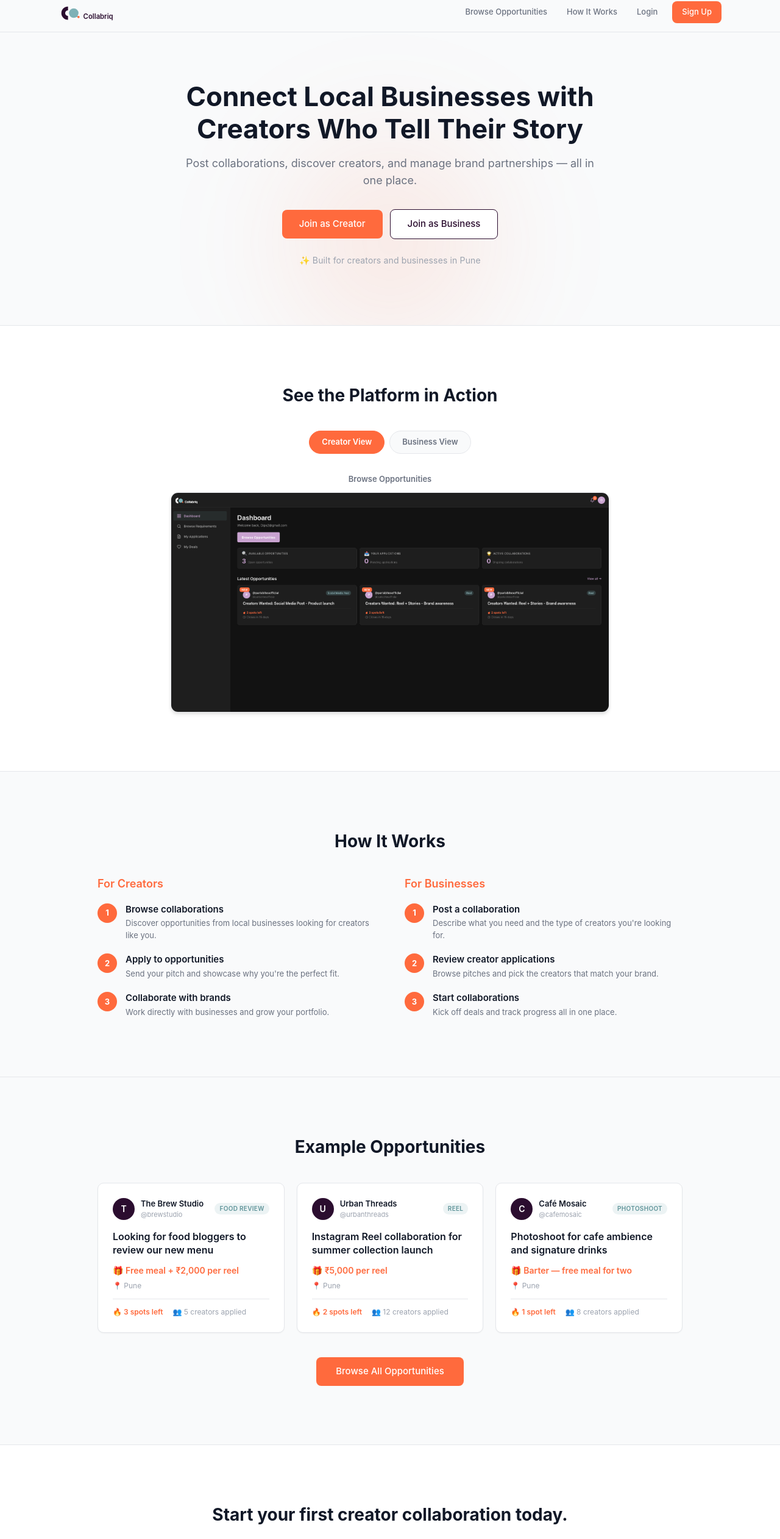
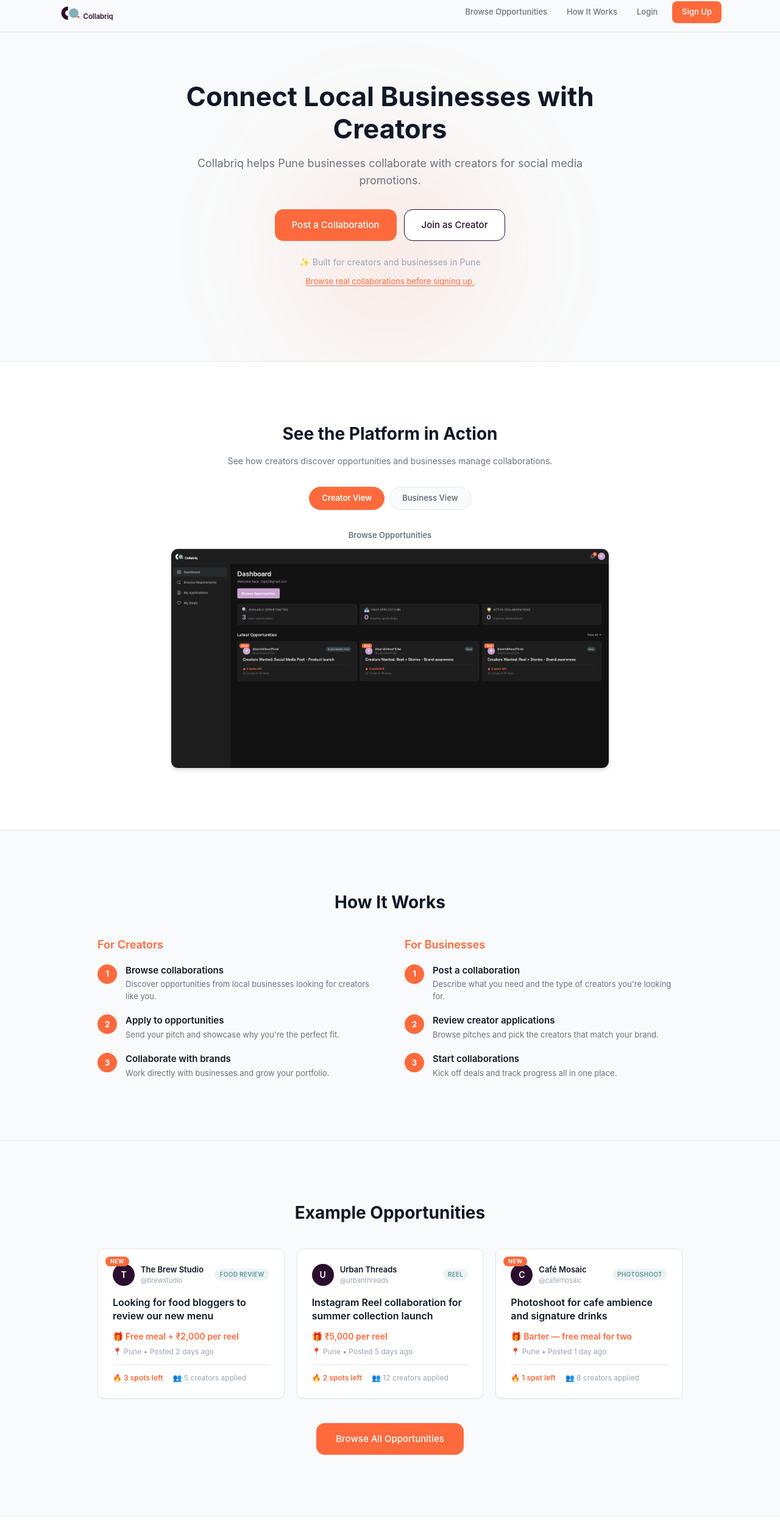
Before and after one commit to VickyManora/Collabriq, an Angular app: page / in a window 1280 px wide. Shown: the part 12-2535 px from the top of the page at 61% size. Built offline with nearby package versions, Linux system fonts and the light colour scheme.

Commit message:
landing page improvement

```diff
--- a/src/app/features/landing/landing.html
+++ b/src/app/features/landing/landing.html
@@ -39,15 +39,18 @@
 <section class="hero">
   <div class="hero__glow"></div>
   <div class="hero__inner">
-    <h1 class="hero__title">Connect Local Businesses with Creators Who Tell Their Story</h1>
+    <h1 class="hero__title">Connect Local Businesses with Creators</h1>
     <p class="hero__sub">
-      Post collaborations, discover creators, and manage brand partnerships — all in one place.
+      Collabriq helps Pune businesses collaborate with creators for social media promotions.
     </p>
     <div class="hero__actions">
-      <a routerLink="/auth/signup" [queryParams]="{ role: 'creator' }" class="hero__btn hero__btn--accent">Join as Creator</a>
-      <a routerLink="/auth/signup" [queryParams]="{ role: 'business' }" class="hero__btn hero__btn--outline">Join as Business</a>
+      <a routerLink="/auth/signup" [queryParams]="{ role: 'business' }" class="hero__btn hero__btn--accent">Post a Collaboration</a>
+      <a routerLink="/auth/signup" [queryParams]="{ role: 'creator' }" class="hero__btn hero__btn--outline">Join as Creator</a>
     </div>
     <p class="hero__trust">✨ Built for creators and businesses in Pune</p>
+    <p class="hero__browse-hint">
+      <a routerLink="/browse">Browse real collaborations before signing up.</a>
+    </p>
   </div>
 </section>
 
@@ -55,6 +58,7 @@
 <section class="preview">
   <div class="preview__inner">
     <h2 class="section-title">See the Platform in Action</h2>
+    <p class="preview__subtitle">See how creators discover opportunities and businesses manage collaborations.</p>
     <div class="preview__tabs">
       <button
         class="preview__tab"
@@ -157,6 +161,9 @@
     <div class="examples__grid">
       @for (opp of opportunities; track opp.title) {
         <div class="ex-card">
+          @if (opp.isNew) {
+            <span class="ex-card__badge">NEW</span>
+          }
           <div class="ex-card__header">
             <span class="ex-card__avatar">{{ opp.initial }}</span>
             <div class="ex-card__header-text">
@@ -167,7 +174,7 @@
           </div>
           <h3 class="ex-card__title">{{ opp.title }}</h3>
           <p class="ex-card__compensation">{{ opp.compensation }}</p>
-          <p class="ex-card__location">📍 {{ opp.location }}</p>
+          <p class="ex-card__location">📍 {{ opp.location }} &bull; Posted {{ opp.postedAgo }}</p>
           <div class="ex-card__footer">
             <span class="ex-card__spots">{{ opp.spots }}</span>
             <span class="ex-card__applicants">👥 {{ opp.applicants }} creators applied</span>
@@ -184,7 +191,7 @@
 <!-- Final CTA -->
 <section class="cta">
   <div class="cta__inner">
-    <h2 class="cta__title">Start your first creator collaboration today.</h2>
+    <h2 class="cta__title">Start your first creator collaboration in minutes.</h2>
     <div class="cta__actions">
       <a routerLink="/auth/signup" class="cta__btn cta__btn--accent">Sign Up</a>
       <a routerLink="/auth/login" class="cta__btn cta__btn--outline">Login</a>
--- a/src/app/features/landing/landing.scss
+++ b/src/app/features/landing/landing.scss
@@ -155,13 +155,13 @@
 
 .hero {
   position: relative;
-  padding: 7rem 1rem 4rem;
+  padding: 7rem 1rem 5rem;
   text-align: center;
   overflow: hidden;
   border-bottom: 1px solid var(--color-border);
 
   @include respond-to($breakpoint-md) {
-    padding: 9rem 2rem 6rem;
+    padding: 9rem 2rem 7.5rem;
   }
 
   &__glow {
@@ -223,10 +223,15 @@
     @include btn-base;
     font-size: 0.9375rem;
     padding: 0.75rem 1.75rem;
+    min-height: 52px;
+    border-radius: 14px;
     text-decoration: none;
     transition: background 0.2s ease, transform 0.2s ease, box-shadow 0.2s ease;
     width: 100%;
     text-align: center;
+    display: inline-flex;
+    align-items: center;
+    justify-content: center;
 
     @include respond-to($breakpoint-sm) {
       width: auto;
@@ -262,6 +267,22 @@
     color: var(--color-text-faint);
     letter-spacing: 0.01em;
   }
+
+  &__browse-hint {
+    margin-top: 0.75rem;
+    font-size: 0.8125rem;
+
+    a {
+      color: var(--color-accent);
+      text-decoration: underline;
+      text-underline-offset: 2px;
+      transition: color 0.2s ease;
+
+      &:hover {
+        color: var(--color-accent-dark);
+      }
+    }
+  }
 }
 
 // ─── Platform Preview ───
@@ -272,12 +293,19 @@
   border-bottom: 1px solid var(--color-border);
 
   @include respond-to($breakpoint-md) {
-    padding: 6rem 2rem;
+    padding: 6.25rem 2rem;
   }
 
   &__inner {
     max-width: 720px;
     margin: 0 auto;
+  }
+
+  &__subtitle {
+    text-align: center;
+    font-size: 0.875rem;
+    color: var(--color-text-muted);
+    margin: -1.5rem 0 2rem;
   }
 
   &__tabs {
@@ -391,7 +419,7 @@
   border-bottom: 1px solid var(--color-border);
 
   @include respond-to($breakpoint-md) {
-    padding: 6rem 2rem;
+    padding: 6.25rem 2rem;
   }
 
   &__inner {
@@ -471,7 +499,7 @@
   border-bottom: 1px solid var(--color-border);
 
   @include respond-to($breakpoint-md) {
-    padding: 6rem 2rem;
+    padding: 6.25rem 2rem;
   }
 
   &__inner {
@@ -500,6 +528,11 @@
     color: #fff;
     font-size: 0.9375rem;
     padding: 0.75rem 2rem;
+    min-height: 52px;
+    border-radius: 14px;
+    display: inline-flex;
+    align-items: center;
+    justify-content: center;
     text-decoration: none;
     transition: background 0.2s ease, transform 0.2s ease, box-shadow 0.2s ease;
 
@@ -513,13 +546,29 @@
 
 .ex-card {
   @include card;
+  position: relative;
   display: flex;
   flex-direction: column;
-  transition: transform 0.2s ease, box-shadow 0.2s ease;
+  transition: transform 0.25s ease, box-shadow 0.25s ease;
 
   &:hover {
-    transform: translateY(-4px);
-    box-shadow: 0 10px 25px rgba(0, 0, 0, 0.12);
+    transform: translateY(-6px);
+    box-shadow: 0 18px 40px rgba(0, 0, 0, 0.18);
+  }
+
+  &__badge {
+    position: absolute;
+    top: 0.75rem;
+    left: 0.75rem;
+    font-size: 0.5625rem;
+    font-weight: 700;
+    text-transform: uppercase;
+    letter-spacing: 0.05em;
+    padding: 0.125rem 0.5rem;
+    border-radius: 999px;
+    background: var(--color-accent);
+    color: #fff;
+    line-height: 1.4;
   }
 
   &__header {
@@ -634,7 +683,7 @@
   border-bottom: 1px solid var(--color-border);
 
   @include respond-to($breakpoint-md) {
-    padding: 6rem 2rem;
+    padding: 6.25rem 2rem;
   }
 
   &__inner {
@@ -664,7 +713,12 @@
     @include btn-base;
     font-size: 0.9375rem;
     padding: 0.75rem 2rem;
+    min-height: 52px;
+    border-radius: 14px;
     text-decoration: none;
+    display: inline-flex;
+    align-items: center;
+    justify-content: center;
     transition: background 0.2s ease, transform 0.2s ease, box-shadow 0.2s ease;
 
     &--accent {
--- a/src/app/features/landing/landing.ts
+++ b/src/app/features/landing/landing.ts
@@ -33,6 +33,8 @@ export class Landing {
       spots: '\uD83D\uDD25 3 spots left',
       applicants: 5,
       location: 'Pune',
+      postedAgo: '2 days ago',
+      isNew: true,
     },
     {
       business: 'Urban Threads',
@@ -44,6 +46,8 @@ export class Landing {
       spots: '\uD83D\uDD25 2 spots left',
       applicants: 12,
       location: 'Pune',
+      postedAgo: '5 days ago',
+      isNew: false,
     },
     {
       business: 'Caf\u00E9 Mosaic',
@@ -55,6 +59,8 @@ export class Landing {
       spots: '\uD83D\uDD25 1 spot left',
       applicants: 8,
       location: 'Pune',
+      postedAgo: '1 day ago',
+      isNew: true,
     },
   ];
 }
```
